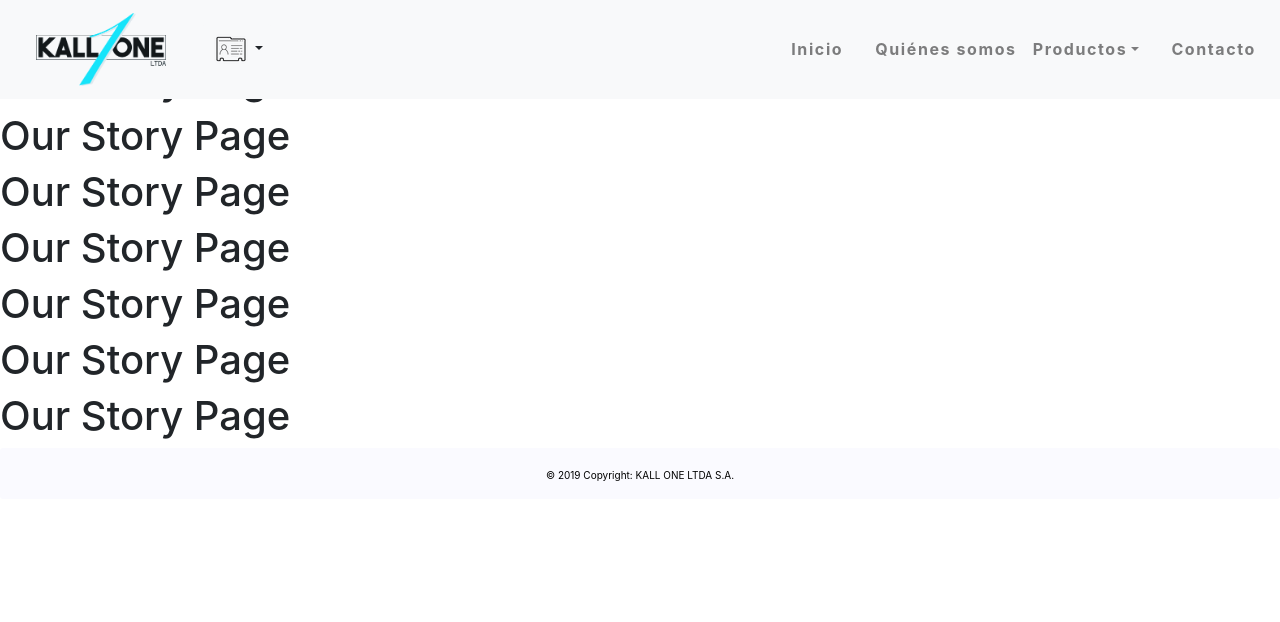
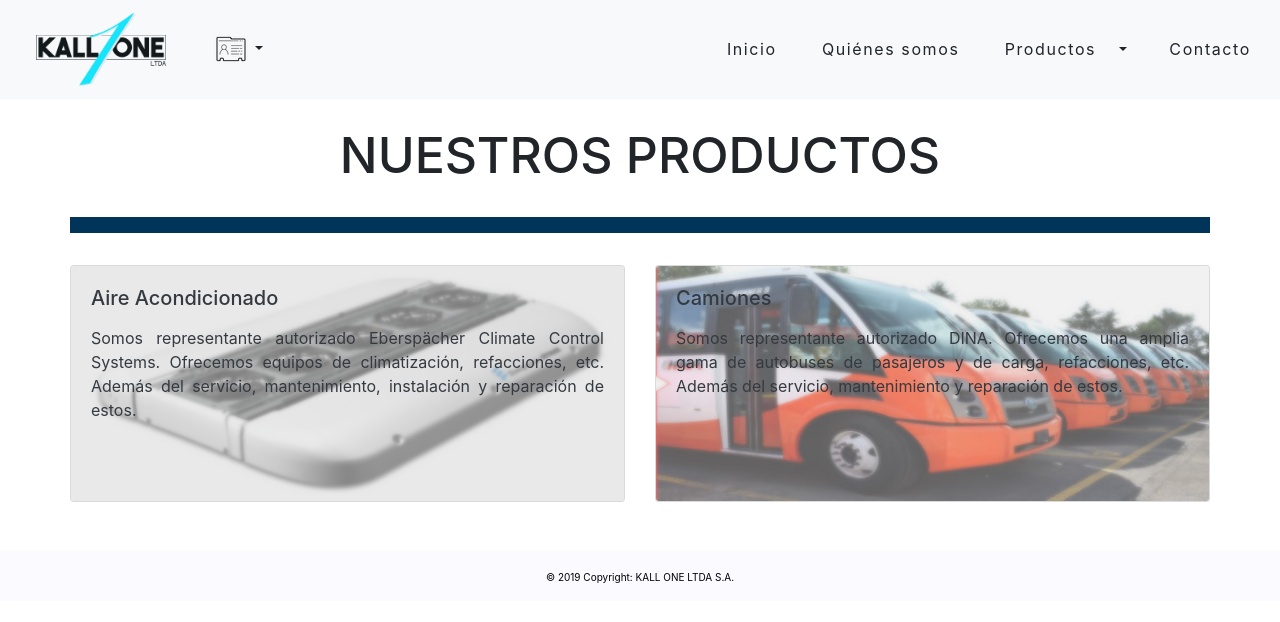
Before and after one commit to jamalamar/KallOne, a React (Create React App) app: page /Productos in a window 1280 px wide. Shown: the top 622 px of the page. Built offline with nearby package versions, Linux system fonts and the light colour scheme.

Commit message:
productos

```diff
--- a/src/Components/Navbar.js
+++ b/src/Components/Navbar.js
@@ -40,14 +40,20 @@ function NavBar (props) {
             <Navbar.Toggle aria-controls="responsive-navbar-nav"/>
             <Navbar.Collapse id="responsive-navbar-nav" >
               <Nav className="ml-auto" style={style.navItems} collapseOnSelect={true}>
-              <Nav.Link as={Link} to='/' style={style.link}>Inicio</Nav.Link>
-              <Nav.Link as={Link} to="/QuienesSomos" style={style.link}>Quiénes somos</Nav.Link>
-              <NavDropdown title="Productos">
-                <NavDropdown.Item as={Link} to='/Productos' >Aire Acondicionado</NavDropdown.Item>
-                <NavDropdown.Divider />
-                <NavDropdown.Item as={Link} to='/Productos' >Camiones</NavDropdown.Item>
-              </NavDropdown>
-              <Nav.Link as={Link} to='/Contacto' style={style.link}>Contacto</Nav.Link>
+              <Button as={Link} to='/' style={style.link} variant="light">Inicio</Button>
+              <Button as={Link} to="/QuienesSomos" style={style.link} variant="light">Quiénes somos</Button>
+              <Dropdown style={style.link}>
+                <Button as={Link} to='/Productos' variant="light">Productos</Button>
+
+                <Dropdown.Toggle split variant="light" id="dropdown-split-basic" />
+
+                <Dropdown.Menu>
+                  <Dropdown.Item as={Link} to="/Productos">Aire Acondicionado</Dropdown.Item>
+                  <Dropdown.Divider />
+                  <Dropdown.Item as={Link} to="/Productos">Camiones</Dropdown.Item>
+                </Dropdown.Menu>
+              </Dropdown>
+              <Button as={Link} to='/Contacto' style={style.link} variant="light">Contacto</Button>
               </Nav>
             </Navbar.Collapse>
         </Navbar>
@@ -70,7 +76,7 @@ const style = {
     fontWeight: '702',
   },
   link: {
-    margin: '0em 0em 0em 1em'
+    margin: '0em 0em 0em 1.2em'
   },
   contact: {
     fontSize: '12px',
--- a/src/Views/Productos.js
+++ b/src/Views/Productos.js
@@ -1,19 +1,79 @@
 import React from 'react'
 
-function OurStory(){
+import {Link} from 'react-router-dom'
+import Container from 'react-bootstrap/Container'
+import Button from 'react-bootstrap/Button'
+import Row from 'react-bootstrap/Row'
+import Col from 'react-bootstrap/Col'
+import Card from 'react-bootstrap/Card'
+
+
+function Productos(){
 	return(
 		<div>
-			<h1>Our Story Page</h1>
-			<h1>Our Story Page</h1>
-			<h1>Our Story Page</h1>
-			<h1>Our Story Page</h1>
-			<h1>Our Story Page</h1>
-			<h1>Our Story Page</h1>
-			<h1>Our Story Page</h1>
-			<h1>Our Story Page</h1>
+			<Container style={style.container}>
+				<h1 style={style.title}>NUESTROS PRODUCTOS</h1>
+				<div style={style.divisionTwo}></div>
+
+				<Row>
+					<Col>
+						<Card className="bg-light text-dark" as={Link} to="/Inicio">
+						  <Card.Img src="Assets/transfer2/airCond.png" alt="Aire Acondicionado" stlyle={style.cardImg} />
+						  <Card.ImgOverlay >
+						    <Card.Title className="mb-3" stlyle={style.cardTitle}>Aire Acondicionado</Card.Title>
+						    <Card.Text style={style.cardText}>
+						      Somos representante autorizado Eberspächer Climate Control Systems.
+						       Ofrecemos equipos de climatización, refacciones, etc.
+						        Además del servicio, mantenimiento, instalación y reparación de estos.
+						    </Card.Text>
+						  </Card.ImgOverlay>
+						</Card>
+					</Col>
+
+					<Col>
+						<Card className="bg-light text-dark" as={Link} to="/Inicio">
+						  <Card.Img src="Assets/transfer2/runners.jpg" alt="Camiones" stlyle={style.cardImg} />
+						  <Card.ImgOverlay>
+						    <Card.Title className="mb-3" stlyle={style.cardTitle}>Camiones</Card.Title>
+						    <Card.Text style={style.cardText}>
+						      Somos representante autorizado DINA.
+						      Ofrecemos una amplia gama de autobuses de pasajeros y de carga,
+						       refacciones, etc. Además del servicio, mantenimiento y reparación de estos.
+						    </Card.Text>
+						  </Card.ImgOverlay>
+						</Card>
+					</Col>
+				</Row>
+
+			</Container>
+
 
 		</div>
 	)
 }
 
-export default OurStory;
+const style = {
+
+	title: {
+	  	textAlign: 'center',
+	  	padding: '2.5em 0em 0em 0em',
+	  	fontSize: '50px'
+	  },
+	  container: {
+	  	padding: '0em 0em 3em 0em',
+	  },
+	  cardText: {
+	  	textAlign: 'justify'
+	  },
+	  cardImg: {
+	  	opacity: '0.2'
+	  },
+      divisionTwo: {
+		margin: '2em 0em 2em 0em',
+		width: '100%',
+		height: '1em',
+		backgroundColor: '#003459'
+  },
+}
+
+export default Productos;
```
Also changed, not shown: public/Assets/transfer2/airCond.png, public/Assets/transfer2/runners.jpg, src/Views/Aires.js (added), src/Views/Camiones.js (added).
